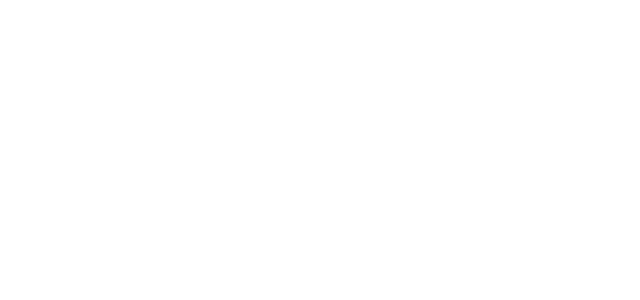
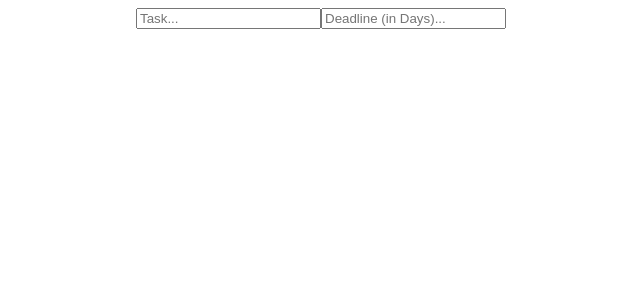
Before and after one commit to timothyrusso/react-typescript-todoapp, a React (Create React App) app: page / in a window 1280 px wide. Shown: the top 300 px of the page, without its empty margins (319-959 px from the left). Built offline with nearby package versions, Linux system fonts and the light colour scheme.

Commit message:
feat: header structure

```diff
--- a/src/App.tsx
+++ b/src/App.tsx
@@ -1,8 +1,16 @@
-import React from 'react';
+import React, { FC } from 'react';
 import './App.css';
 
-function App() {
-  return <div className="App"></div>;
-}
+const App: FC = () => {
+  return (
+    <div className="App">
+      <div className="header">
+        <input type="text" placeholder="Task..."></input>
+        <input type="number" placeholder="Deadline (in Days)..."></input>
+      </div>
+      <div className="todoList"></div>
+    </div>
+  );
+};
 
 export default App;
```
